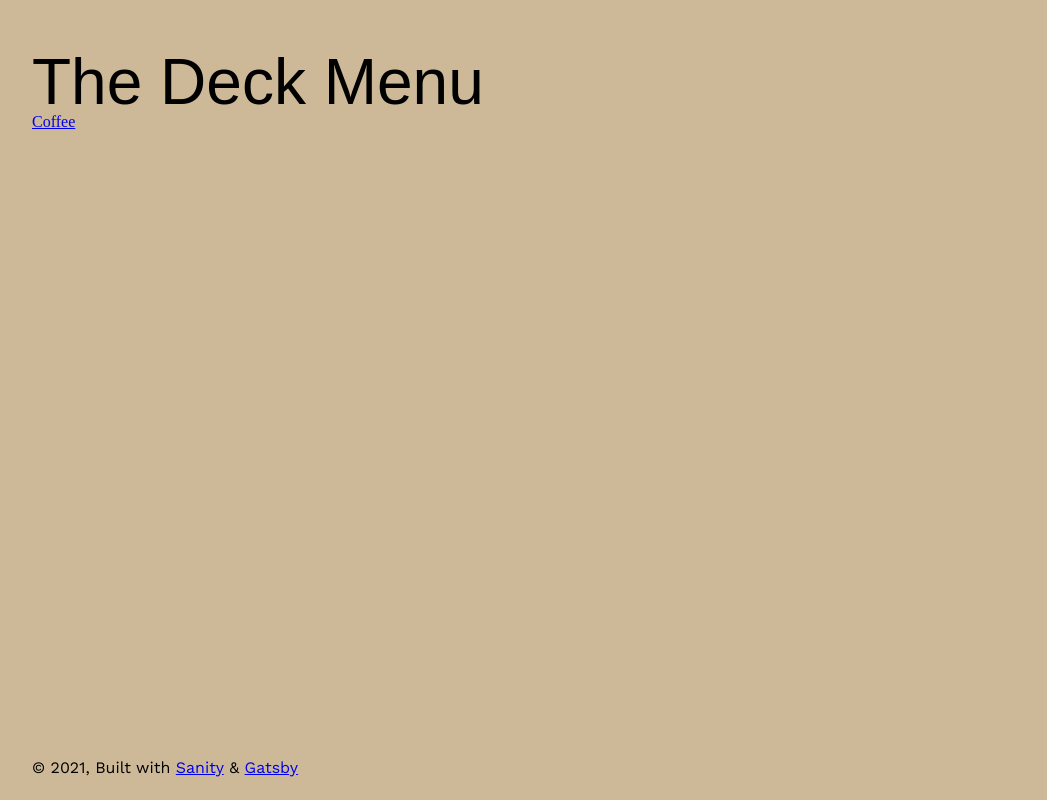
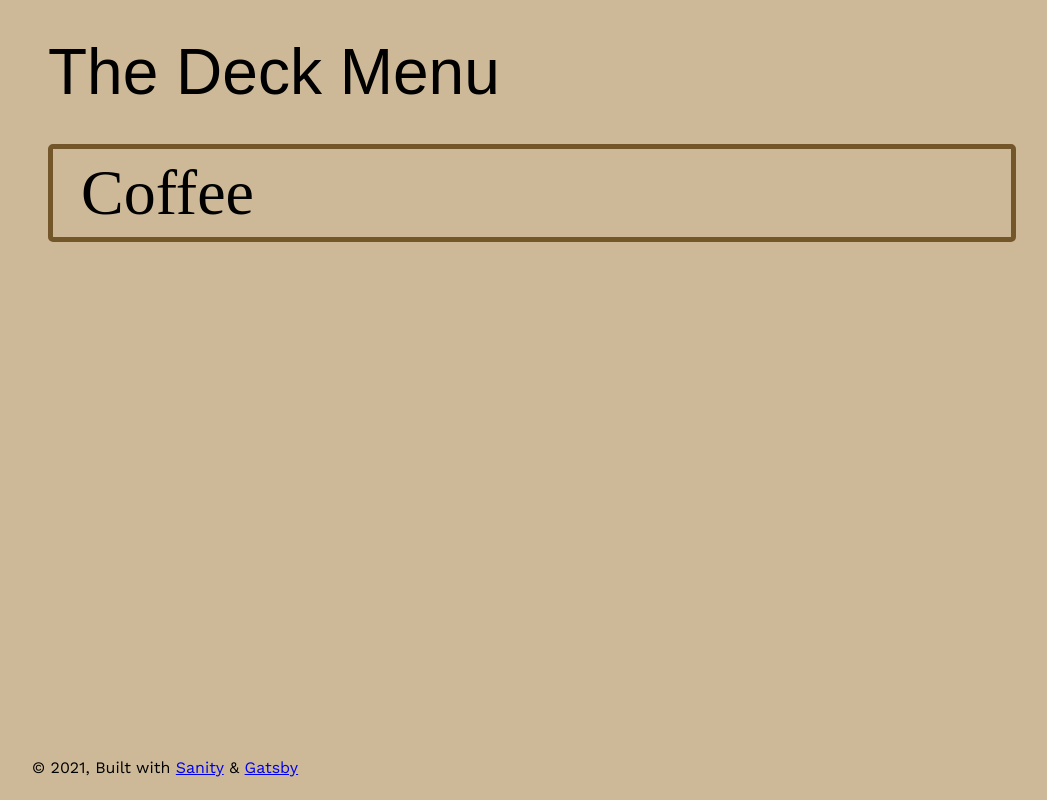
Before and after one commit to ncaudill27/the-deck-menu, a Gatsby site in the folder web/: page / in a window 1280 px wide. Shown: the whole page, without its empty margins (108-1155 px from the left). Built offline with nearby package versions, Linux system fonts and the light colour scheme; Gatsby itself is replaced by a stand-in of ours; no server answers; a web font is replaced by a local one.

Commit message:
style link and coffee a tad

```diff
--- a/web/src/components/coffeeSection.js
+++ b/web/src/components/coffeeSection.js
@@ -15,7 +15,7 @@ const CoffeeSection = ({title, list}) => (
 )
 
 const Title = styled.h2`
-  font-size: 2.2rem;
+  font-size: 1.4rem;
   font-family: 'Original Surfer', sans-serif;
   margin: 0;
 `
@@ -24,7 +24,7 @@ const ItemWrapper = styled.article`
   display: flex;
   justify-content: space-between;
   font-family: 'Work Sans', sans-serif;
-  font-size: 1.2rem;
+  font-size: 1rem;
   line-height: 1.3;
 
   &:last-child {
--- a/web/src/components/layout.js
+++ b/web/src/components/layout.js
@@ -20,7 +20,6 @@ const Layout = ({ children }) => (
 
 const Main = styled.main`
   height: 95vh;
-  padding-top: 50px;
 `
 
 const Footer = styled.footer`
--- a/web/src/pages/index.js
+++ b/web/src/pages/index.js
@@ -43,11 +43,21 @@ const IndexPage = (props) => {
         title={site.title}
         description={site.description}
       />
-        <Title>{site.title}</Title>
-        <Link to='/coffee'>Coffee</Link>
+        <Wrapper>
+          <Title>{site.title}</Title>
+          <StyledLink to='/coffee'>Coffee</StyledLink>
+        </Wrapper>
     </Layout>
   );
 };
+
+const Wrapper = styled.div`
+  height: 100%;
+  padding: 40px 16px;
+  display: flex;
+  flex-direction: column;
+  justify-content: flex-start;
+`
 
 const Title = styled.h1`
   font-size: 4rem;
@@ -55,4 +65,21 @@ const Title = styled.h1`
 
 `
 
+const StyledLink = styled(Link)`
+  margin-top: 40px;
+  background-color: hsl(37, 35%, 70%);
+  border: 5px solid hsl(37, 45%, 31%);
+  padding: 12px 28px;
+  text-decoration: none;
+  font-size: 4rem;
+  border-radius: 5px;
+  color: black;
+  width: 100%;
+
+  &:hover {
+    background-color: hsl(37, 45%, 31%);
+    color: white;
+  }
+`
+
 export default IndexPage;
```
Also changed, not shown: web/src/pages/coffee.js (+7 -0 lines).
